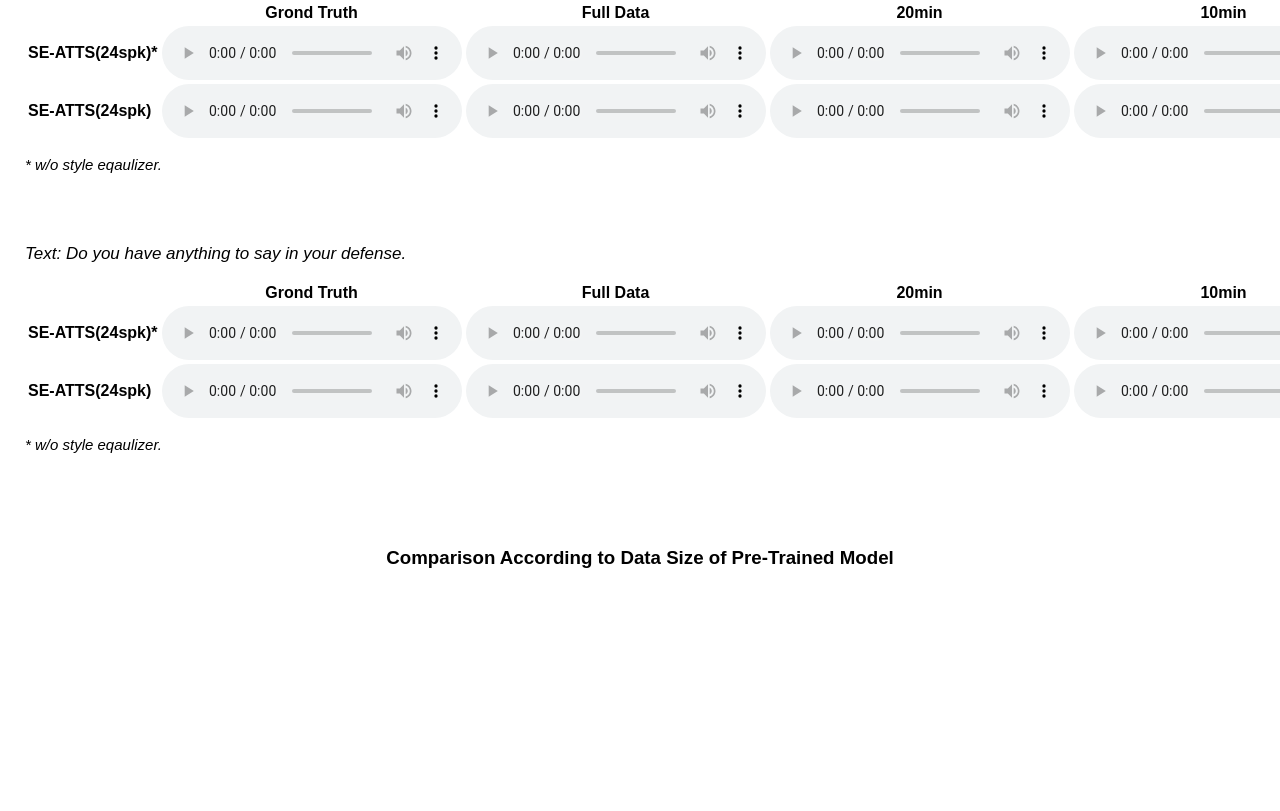
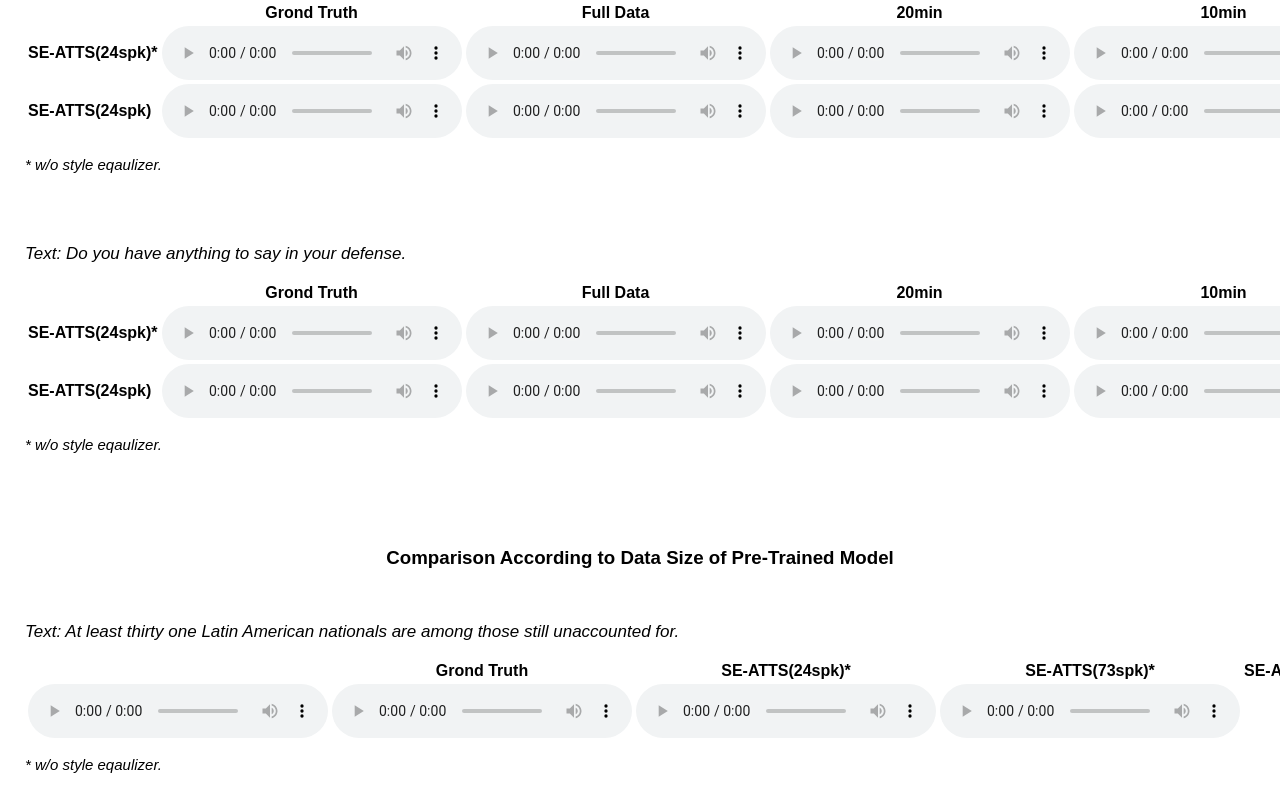
Before and after one commit to yongmin96/SE-ATTS, a plain HTML site: page index.html in a window 1280 px wide. Shown: the part 1401-2212 px from the top of the page. Before the commit the page ends 1989 px from the top, so only its background shows below. Drawn offline with Linux system fonts and the light colour scheme.

Commit message:
Update index.html

```diff
--- a/index.html
+++ b/index.html
@@ -182,5 +182,31 @@
 
     <h3 class="sample"><br /><br />Comparison According to Data Size of Pre-Trained Model</h3>
 
+    <div class="container-sample1">
+      <div class="centered-sample1">
+        <p class="sample1">Text: At least thirty one Latin American nationals are among those still unaccounted for.</p>
+        <table>
+          <thead>
+            <tr>
+              <th> </th>
+              <th>Grond Truth</th>
+              <th>SE-ATTS(24spk)*</th>
+              <th>SE-ATTS(73spk)*</th>
+              <th>SE-ATTS(24spk)</th>
+            </tr>
+          </thead>
+          <tbody>
+            <tr>
+              <td><audio controls="controls">  <source type="audio/wav" src="data/GT/spk136_F_0020.wav" />&lt;/source&gt; </audio></td>
+              <td><audio controls="controls">  <source type="audio/wav" src="data/2spk/model_A/spk136_F_0020.wav" />&lt;/source&gt; </audio></td>
+              <td><audio controls="controls">  <source type="audio/wav" src="data/2spk/model_B/spk136_F_0020.wav" />&lt;/source&gt; </audio></td>
+              <td><audio controls="controls">  <source type="audio/wav" src="data/2spk/model_C/spk136_F_0020.wav" />&lt;/source&gt; </audio></td>
+            </tr>
+          </tbody>
+        </table>
+        <p class="grey">* w/o style eqaulizer.</p>
+      </div>
+    </div>
+
   </body>
 </html>
```
